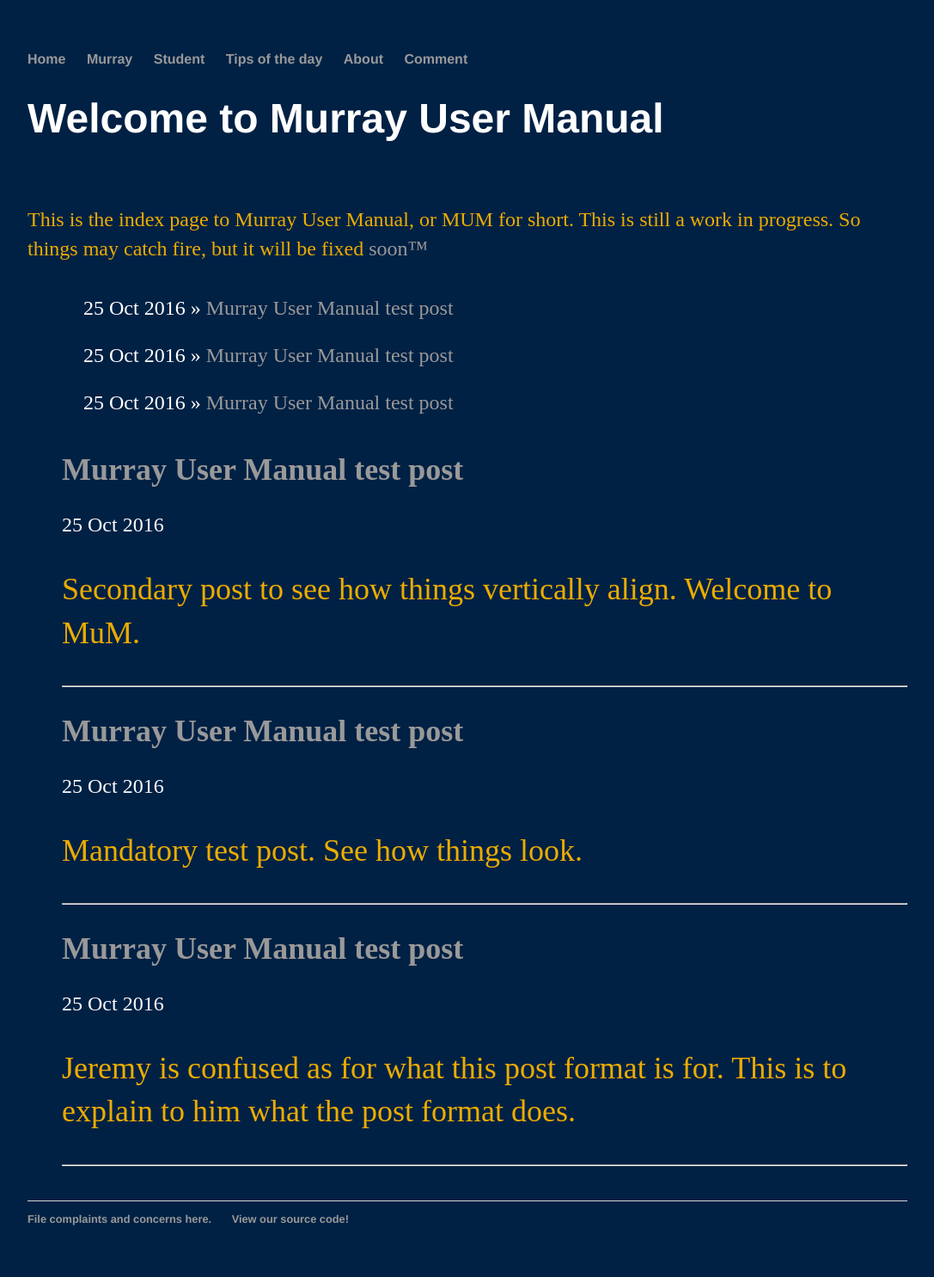
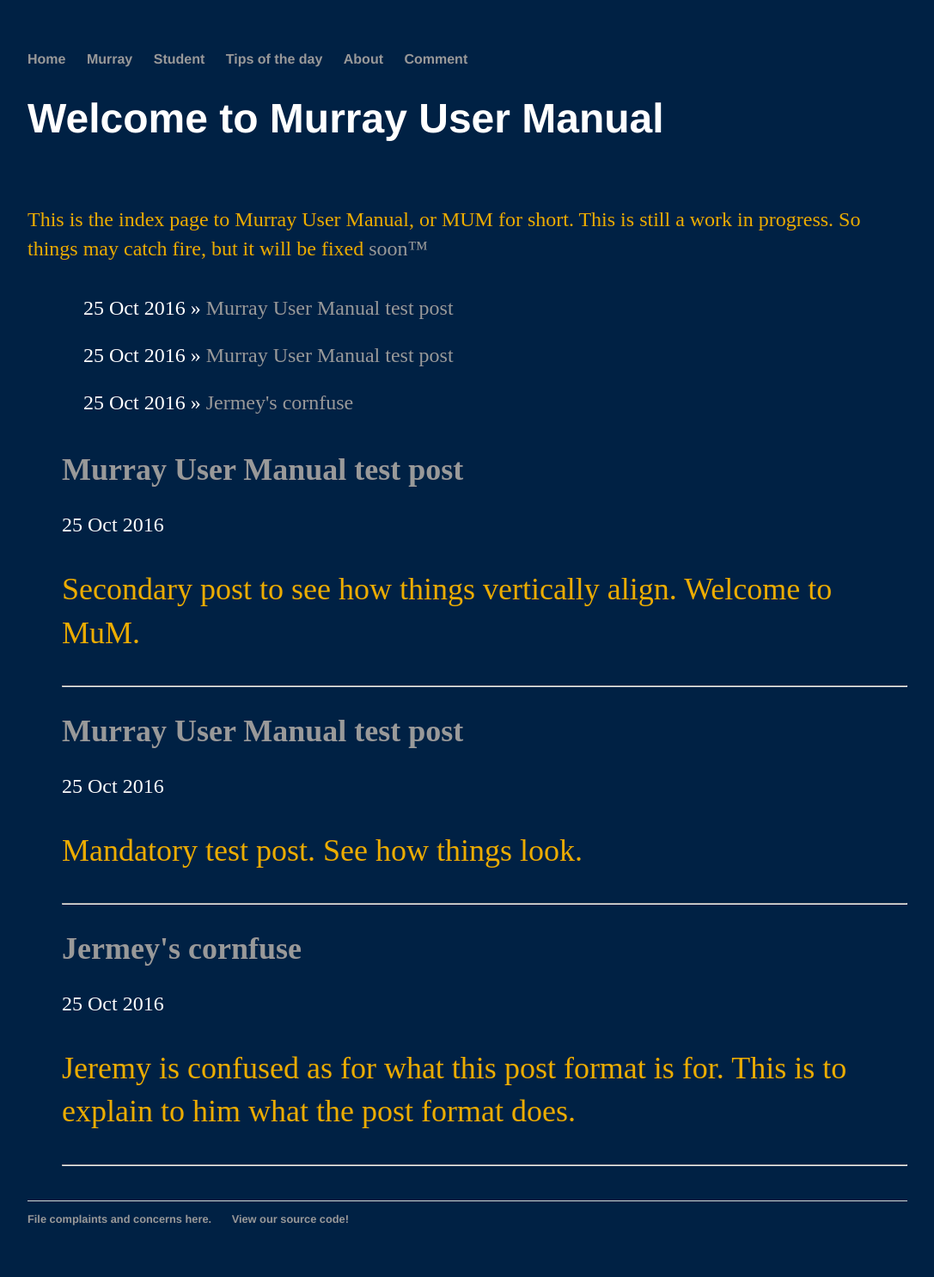
Before and after one commit to rowen2/rowen2.github.io, a Jekyll site: the page built from index.html, in a window 1280 px wide. Shown: the whole page at 86% size, without its empty margins (96-1183 px from the left). Built offline with Jekyll 4.4.1, drawn with Linux system fonts in a browser that asks for light colours.

Commit message:
Update 2016-10-25-Jeremy-Is-Confused.md

```diff
--- a/_posts/2016-10-25-Jeremy-Is-Confused.md
+++ b/_posts/2016-10-25-Jeremy-Is-Confused.md
@@ -1,6 +1,6 @@
 ---
 layout: blog
-title: "Murray User Manual test post"
+title: "Jermey's cornfuse"
 date: 2016-10-25
 ---
 
```
